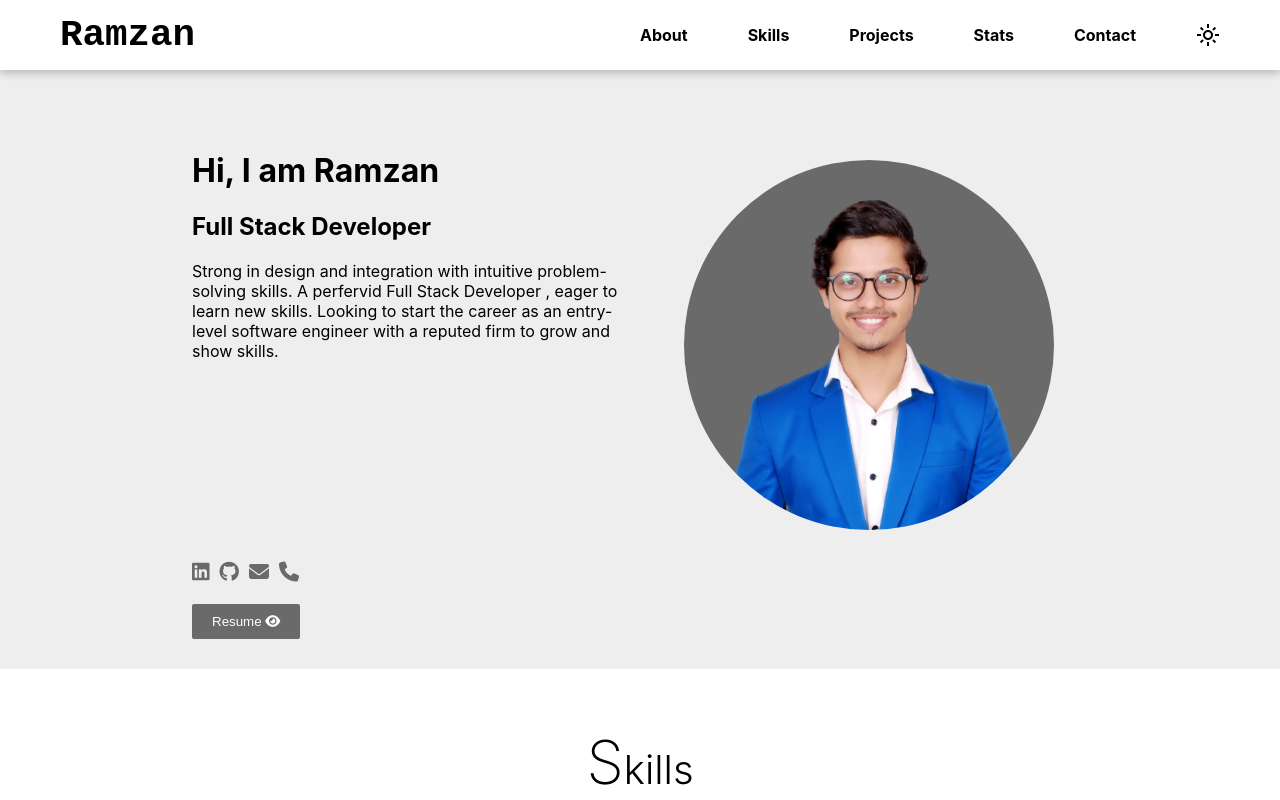
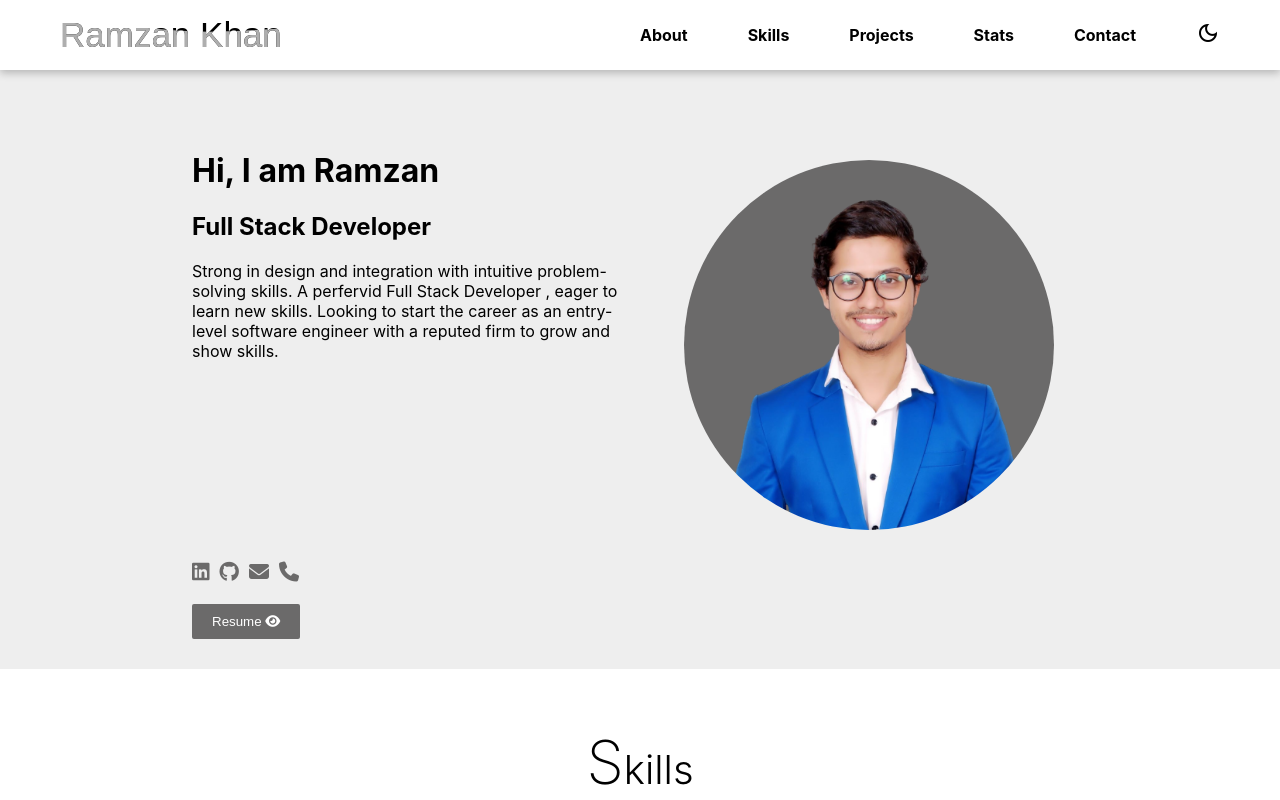
Before and after one commit to mr-ramzan01/portfolio, a React (Create React App) app in the folder my_portfolio/: page / in a window 1280 px wide. Shown: the top 800 px of the page. Built offline with nearby package versions, Linux system fonts and the light colour scheme.

Commit message:
added some animations

```diff
--- a/my_portfolio/src/Components/Navbar.jsx
+++ b/my_portfolio/src/Components/Navbar.jsx
@@ -1,19 +1,37 @@
-import React from 'react'
-import { useRef } from 'react'
+import React, { useContext } from 'react'
+import { ThemeContext } from '../Context/ThemeContext'
 import '../css/Navbar.modules.css'
 export const Navbar = () => {
+
+  const {theme, handleTheme} = useContext(ThemeContext);
+  console.log(theme);
+
+  const styles = {
+    default: {
+      color: "black",
+      backgroundColor: "white"
+    },
+    dark: {
+      color: "white",
+      backgroundColor: "black"
+    }
+  }
+  // styles={theme? style.dark: style.default}
   return (
-    <div className='navbar'>
+    <div className='navbar' style={theme? styles.dark: styles.default} >
       <div>
-        <div><h2>Ramzan</h2></div>
+        <div><div className='logo'><h2>Ramzan Khan</h2><h2>Ramzan Khan</h2></div></div>
           <div className='navbox'>
-            <h4><a href="#about">About</a></h4>
-            <h4><a href="#skills">Skills</a></h4>
-            <h4><a href="#projects">Projects</a></h4>
-            <h4><a href="#stats">Stats</a></h4>
-            <h4><a href="#contact">Contact</a></h4>
-            <span className="material-symbols-outlined">light_mode</span>
-            {/* <span className="material-symbols-outlined">dark_mode</span> */}
+            <h4><a href="#about" style={theme? styles.dark: styles.default}>About</a></h4>
+            <h4><a href="#skills" style={theme? styles.dark: styles.default}>Skills</a></h4>
+            <h4><a href="#projects" style={theme? styles.dark: styles.default}>Projects</a></h4>
+            <h4><a href="#stats" style={theme? styles.dark: styles.default}>Stats</a></h4>
+            <h4><a href="#contact" style={theme? styles.dark: styles.default}>Contact</a></h4>
+            <div onClick={handleTheme}>
+              {
+                theme ? <span className="material-symbols-outlined" style={{color: "Orange"}}>light_mode</span> : <span className="material-symbols-outlined">dark_mode</span>
+              }
+            </div>
           </div>
       </div>
     </div>
--- /dev/null
+++ b/my_portfolio/src/Context/ThemeContext.jsx
@@ -0,0 +1,15 @@
+import { useState } from "react";
+import { createContext } from "react";
+
+export const ThemeContext = createContext();
+
+export const ThemeContextProvider = ({children}) => {
+    const [theme, setTheme] = useState(false);
+
+    const handleTheme = () => {
+        setTheme(!theme);
+    }
+    return (
+        <ThemeContext.Provider value={{theme, handleTheme}}>{children}</ThemeContext.Provider>
+    )
+}
--- a/my_portfolio/src/css/Navbar.modules.css
+++ b/my_portfolio/src/css/Navbar.modules.css
@@ -4,24 +4,64 @@
     width: 100vw;
     background-color: #fff;
     z-index: 5;
+    /* background-color: #000; */
+    /* color: #fff; */
 }
 .navbar > div {
     z-index: 10;
     display: flex;
     padding: 0 60px;
     justify-content: space-between;
-    /* background-color: #000000;
-    color: #fff; */
     height: 70px;
     box-shadow: rgba(0, 0, 0, 0.24) 0px 3px 8px;
-    /* position: fixed; */
-    /* width: 100%; */
 }
-.navbar > div> div:first-child {
-    font-family: 'Courier New', Courier, monospace;
-    font-size: 25px;
+.navbar > div > div:first-child {
+    /* border: 1px solid red; */
     display: grid;
     place-content: center;
+}
+.logo h2{
+    font-family:Arial, Helvetica, sans-serif, sans-serif;
+    font-size: 35px;
+}
+.logo h2 {
+    font-weight: 500;
+}
+.logo h2:nth-child(2) {
+    margin-top: -70px;
+    color: rgb(174, 174, 174);
+    animation: anm 3s ease-in-out infinite;
+}
+@keyframes anm {
+    0%,
+ 100% {
+    clip-path: polygon(
+        0% 0%,
+        14% 0,
+        27% 14%,
+        40% 26%,
+        53% 38%,
+        67% 48%,
+        80% 51%,
+        100% 49%,
+        100% 99%,
+        0% 99%
+    );
+}
+50% {
+    clip-path: polygon(
+        0% 59%,
+        14% 54%,
+        30% 53%,
+        45% 56%,
+        57% 46%,
+        66% 31%,
+        78% 17%,
+        100% 0%,
+        100% 99%,
+        0% 99%
+    );
+}
 }
 .navbar >div> div:nth-child(2) {
     display: flex;
@@ -39,5 +79,6 @@
     cursor: pointer;
 }
 .navbar h4 a:hover {
-    color: #777676;
+    /* color: #777676; */
+    color: 'red'
 }
--- a/my_portfolio/src/index.js
+++ b/my_portfolio/src/index.js
@@ -3,12 +3,15 @@ import ReactDOM from 'react-dom/client';
 import './index.css';
 import App from './App';
 import reportWebVitals from './reportWebVitals';
+import { ThemeContextProvider } from './Context/ThemeContext';
 
 const root = ReactDOM.createRoot(document.getElementById('root'));
 root.render(
-  <React.StrictMode>
-    <App />
-  </React.StrictMode>
+  <ThemeContextProvider>
+    <React.StrictMode>
+      <App />
+    </React.StrictMode>
+  </ThemeContextProvider>
 );
 
 // If you want to start measuring performance in your app, pass a function
```
